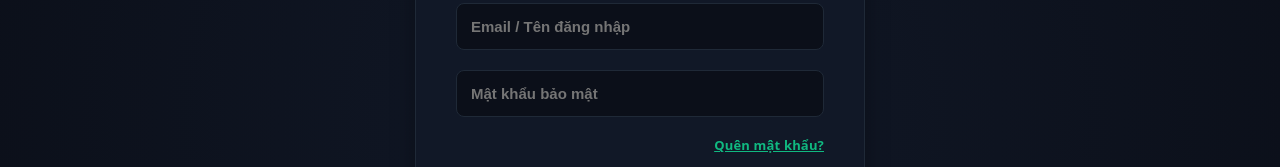
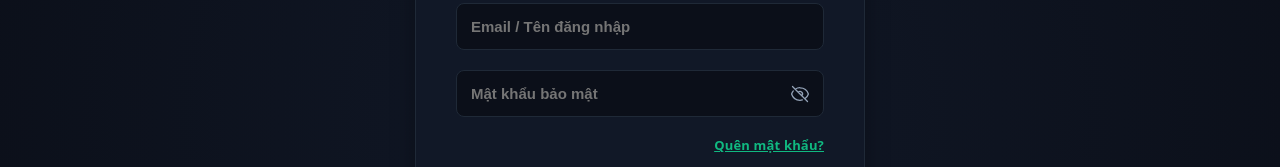
Before and after one commit to Timmy-DucTH/Online_Food_Ordering_Website, a React app in the folder frontend/: page /login in a window 1280 px wide. Shown: the part 283-450 px from the top of the page. Built offline with nearby package versions, Linux system fonts and the light colour scheme; the HTML template or start-up script is replaced by a standard one.

Commit message:
added verifying password step

```diff
--- a/frontend/src/pages/RegisterLogin.jsx
+++ b/frontend/src/pages/RegisterLogin.jsx
@@ -1,6 +1,19 @@
 import { useState, useEffect } from 'react';
 import { useNavigate } from 'react-router-dom';
 import { loginUser, registerUser, forgotPasswordAPI } from '../services/api'; // Gọi api thật từ file cấu hình axios
+
+const EyeOpen = () => (
+  <svg xmlns="http://www.w3.org/2000/svg" fill="none" viewBox="0 0 24 24" strokeWidth={1.5} stroke="currentColor" style={{ width: '20px', height: '20px' }}>
+    <path strokeLinecap="round" strokeLinejoin="round" d="M2.036 12.322a1.012 1.012 0 0 1 0-.639C3.423 7.51 7.36 4.5 12 4.5c4.638 0 8.573 3.007 9.963 7.178.07.207.07.431 0 .639C20.577 16.49 16.64 19.5 12 19.5c-4.638 0-8.573-3.007-9.963-7.178Z" />
+    <path strokeLinecap="round" strokeLinejoin="round" d="M15 12a3 3 0 1 1-6 0 3 3 0 0 1 6 0Z" />
+  </svg>
+);
+
+const EyeSlashed = () => (
+  <svg xmlns="http://www.w3.org/2000/svg" fill="none" viewBox="0 0 24 24" strokeWidth={1.5} stroke="currentColor" style={{ width: '20px', height: '20px' }}>
+    <path strokeLinecap="round" strokeLinejoin="round" d="M3.98 8.223A10.477 10.477 0 0 0 1.934 12C3.226 16.338 7.244 19.5 12 19.5c.993 0 1.953-.138 2.863-.395M6.228 6.228A10.451 10.451 0 0 1 12 4.5c4.756 0 8.773 3.162 10.065 7.498a10.522 10.522 0 0 1-4.293 5.774M6.228 6.228 3 3m3.228 3.228 3.65 3.65m7.894 7.894L21 21m-3.228-3.228-3.65-3.65m0 0a3 3 0 1 0-4.243-4.243m4.242 4.242L9.88 9.88" />
+  </svg>
+);
 
 const RegisterLogin = ({ setIsLoggedIn }) => {
   const navigate = useNavigate();
@@ -9,11 +22,13 @@
 
   const [email, setEmail] = useState('');
   const [password, setPassword] = useState('');
+  const [confirmPassword, setConfirmPassword] = useState('');
   const [fullName, setFullName] = useState('');
   const [phone, setPhone] = useState('');
   const [forgotEmail, setForgotEmail] = useState('');
   const [forgotSuccess, setForgotSuccess] = useState(false);
   const [errorMsg, setErrorMsg] = useState('');
+  const [showPassword, setShowPassword] = useState(false);
 
   // ==========================================
   // STATE QUẢN LÝ MODAL THÔNG BÁO GIỮA MÀN HÌNH
@@ -33,6 +48,12 @@
     }
   }, [showModal, pendingRedirect]);
 
+  // Reset password visibility when switching forms
+  useEffect(() => {
+    setShowPassword(false);
+    setConfirmPassword('');
+  }, [isRegister, isForgotPassword]);
+
   const handleSubmit = async (e) => {
     e.preventDefault();
     setErrorMsg('');
@@ -50,6 +71,10 @@
           setShowModal(true);
         }
       } else if (isRegister) {
+        if (password !== confirmPassword) {
+          setErrorMsg('Mật khẩu nhập lại không khớp!');
+          return;
+        }
         const res = await registerUser({ phone, full_name: fullName, email, password });
         if (res.data.status === 'success') {
           // Kích hoạt hiển thị thông báo giữa màn hình thay cho alert()
@@ -64,6 +89,7 @@
           setIsRegister(false);
           setFullName('');
           setPhone('');
+          setConfirmPassword('');
         }
       } else {
         const res = await loginUser({ email, password });
@@ -316,28 +342,86 @@
                   </>
                 )}
 
-                <div style={{ width: '100%' }}>
+                <div style={{ width: '100%', position: 'relative' }}>
                   <input
-                    type="password"
+                    type={showPassword ? "text" : "password"}
                     placeholder={isRegister ? "Mật khẩu bảo mật (tối thiểu 8 ký tự)" : "Mật khẩu bảo mật"}
                     required
                     minLength={isRegister ? 8 : undefined}
                     value={password}
                     onChange={(e) => setPassword(e.target.value)}
-                    style={inputStyle}
+                    style={{ ...inputStyle, paddingRight: '45px' }}
                     onFocus={(e) => e.target.style.borderColor = '#10b981'}
                     onBlur={(e) => e.target.style.borderColor = '#1f2937'}
                   />
-                  {isRegister && (
-                    <p style={{ margin: '6px 0 0 2px', fontSize: '12px', color: password.length > 0 && password.length < 8 ? '#ef4444' : '#6b7280', fontWeight: '500', transition: 'color 0.2s' }}>
-                      {password.length > 0 && password.length < 8
-                        ? `⚠️ Cần thêm ${8 - password.length} ký tự nữa (tối thiểu 8 ký tự)`
-                        : password.length >= 8
-                        ? '✅ Độ dài mật khẩu hợp lệ'
-                        : '🔒 Mật khẩu phải có ít nhất 8 ký tự'}
+                  <span
+                    onClick={() => setShowPassword(!showPassword)}
+                    style={{
+                      position: 'absolute',
+                      right: '14px',
+                      top: '24px',
+                      transform: 'translateY(-50%)',
+                      cursor: 'pointer',
+                      display: 'flex',
+                      alignItems: 'center',
+                      color: '#94a3b8',
+                      transition: 'color 0.2s',
+                      userSelect: 'none'
+                    }}
+                    onMouseOver={(e) => e.currentTarget.style.color = '#10b981'}
+                    onMouseOut={(e) => e.currentTarget.style.color = '#94a3b8'}
+                  >
+                    {showPassword ? <EyeOpen /> : <EyeSlashed />}
+                  </span>
+                  {isRegister && password.length > 0 && (
+                    <p style={{ margin: '6px 0 0 2px', fontSize: '12px', color: password.length < 8 ? '#ef4444' : '#10b981', fontWeight: '500', transition: 'color 0.2s' }}>
+                      {password.length < 8
+                        ? '🔒 Mật khẩu phải có ít nhất 8 ký tự'
+                        : '✅ Độ dài mật khẩu hợp lệ'}
                     </p>
                   )}
                 </div>
+
+                {isRegister && (
+                  <div style={{ width: '100%', position: 'relative' }}>
+                    <input
+                      type={showPassword ? "text" : "password"}
+                      placeholder="Nhập lại mật khẩu"
+                      required
+                      value={confirmPassword}
+                      onChange={(e) => setConfirmPassword(e.target.value)}
+                      style={{ ...inputStyle, paddingRight: '45px' }}
+                      onFocus={(e) => e.target.style.borderColor = '#10b981'}
+                      onBlur={(e) => e.target.style.borderColor = '#1f2937'}
+                    />
+                    <span
+                      onClick={() => setShowPassword(!showPassword)}
+                      style={{
+                        position: 'absolute',
+                        right: '14px',
+                        top: '24px',
+                        transform: 'translateY(-50%)',
+                        cursor: 'pointer',
+                        display: 'flex',
+                        alignItems: 'center',
+                        color: '#94a3b8',
+                        transition: 'color 0.2s',
+                        userSelect: 'none'
+                      }}
+                      onMouseOver={(e) => e.currentTarget.style.color = '#10b981'}
+                      onMouseOut={(e) => e.currentTarget.style.color = '#94a3b8'}
+                    >
+                      {showPassword ? <EyeOpen /> : <EyeSlashed />}
+                    </span>
+                    {confirmPassword.length > 0 && (
+                      <p style={{ margin: '6px 0 0 2px', fontSize: '12px', color: password === confirmPassword ? '#10b981' : '#ef4444', fontWeight: '500', transition: 'color 0.2s' }}>
+                        {password === confirmPassword
+                          ? '✅ Mật khẩu trùng khớp'
+                          : '❌ Mật khẩu nhập lại chưa chính xác'}
+                      </p>
+                    )}
+                  </div>
+                )}
 
                 {/* Phần quên mật khẩu nằm dưới ô nhập mật khẩu và trên nút đăng nhập */}
                 {!isRegister && (
```
